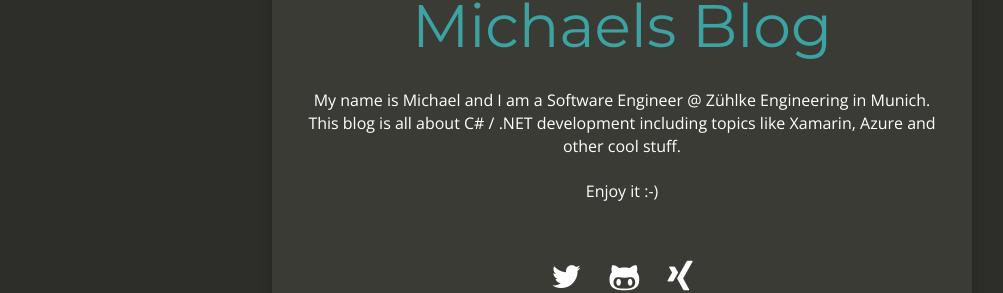
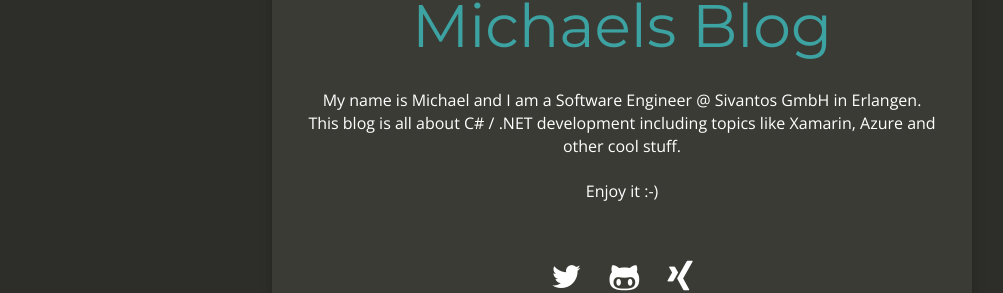
Before and after one commit to Dragon160/dragon160.github.io, a Jekyll site: the page built from index.html, in a window 1280 px wide. Shown: the part 172-465 px from the top of the page, without its empty margins (18-1021 px from the left). Built offline with Jekyll 4.4.1, drawn with Linux system fonts in a browser that asks for light colours; nearby versions of some CDN libraries.

Commit message:
Updated description

```diff
--- a/_config.yml
+++ b/_config.yml
@@ -4,8 +4,8 @@ email:
 description: "My blog about C# / .NET development including topics like Xamarin, Azure and other cool stuff"
 baseurl: ""
 url: "http://carte-noire.jacobtomlinson.co.uk/"
-title_description: "My name is Michael and I am a Software Engineer @ Zühlke Engineering in Munich.<br/> This blog is all about C# / .NET development including topics like Xamarin, Azure and other cool stuff. <br /><br /> Enjoy it :-)"
-title_image: "https://secure.gravatar.com/avatar/3d065a29dbf45e6c57aeb61c757770da?s=128"
+title_description: "My name is Michael and I am a Software Engineer @ Sivantos GmbH in Erlangen.<br/> This blog is all about C# / .NET development including topics like Xamarin, Azure and other cool stuff. <br /><br /> Enjoy it :-)"
+title_image: "https://de.gravatar.com/userimage/69692369/8bb38fb302b5fce5136b42518f84eeae.jpg?size=256"
 addthis_id: ra-513c6fa83da6ec67
 post_limit: 5
 
```
